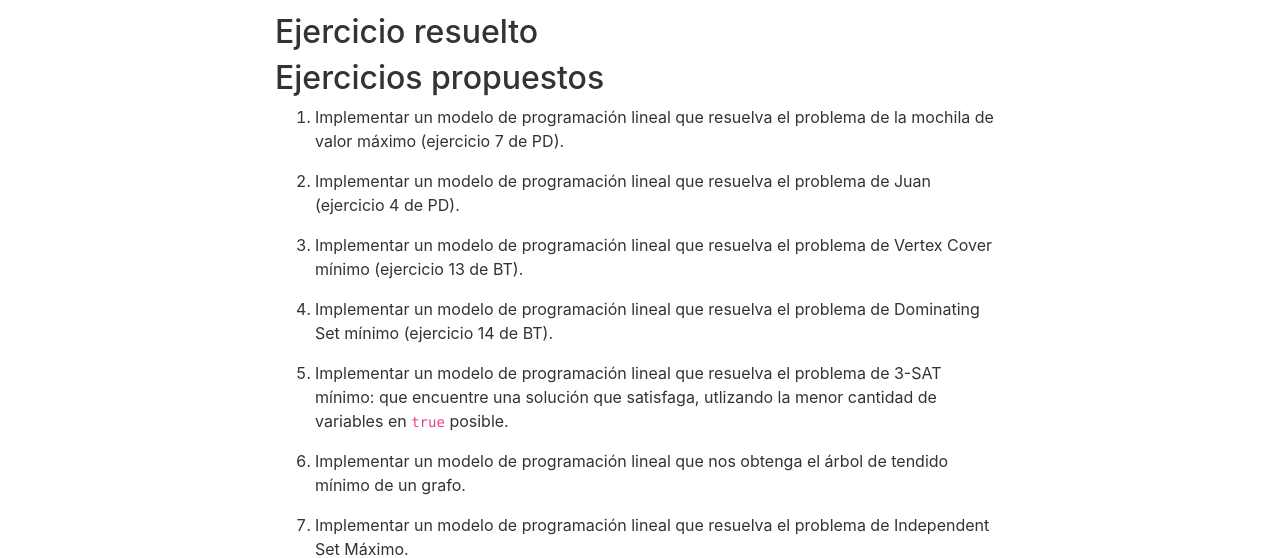
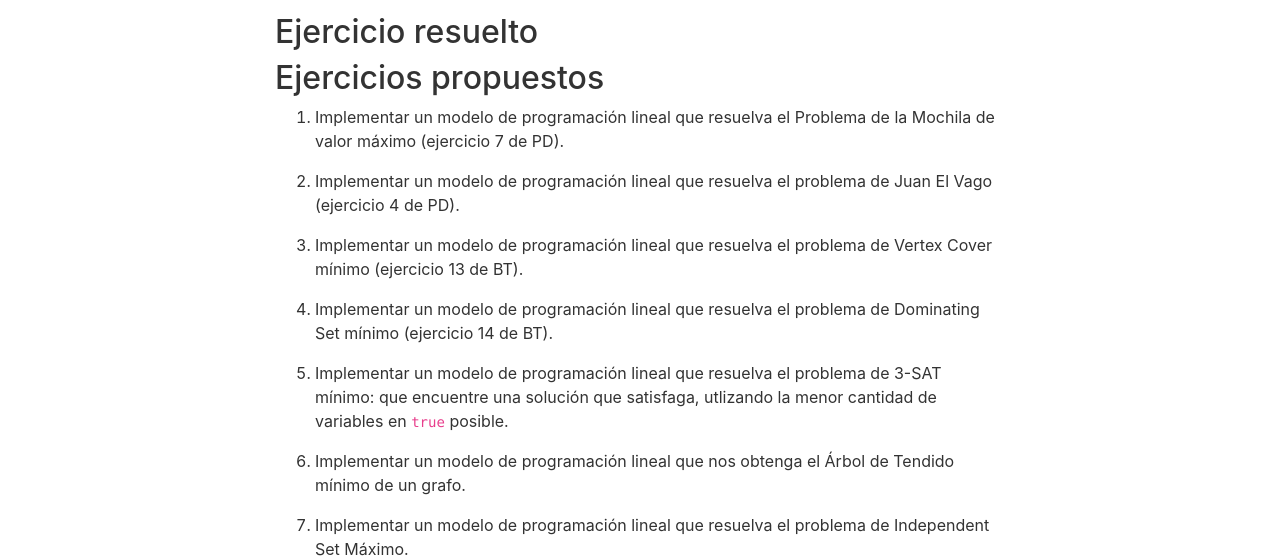
Before and after one commit to algoritmos-rw/tda_bg, a Jekyll site: the page built from material/guias/pl.md, in a window 1280 px wide. Shown: the part 221-779 px from the top of the page. Built offline with Jekyll 4.4.1, drawn with Linux system fonts in a browser that asks for light colours; nearby versions of some CDN libraries; our own code applies the rules of GitHub Pages for plain Markdown files.

Commit message:
Apply suggestions from code review
Co-authored-by: egenender <egenender@gmail.com>

```diff
--- a/material/guias/pl.md
+++ b/material/guias/pl.md
@@ -17,9 +17,9 @@ math: true
 
 ## Ejercicios propuestos
 
-1.	Implementar un modelo de programación lineal que resuelva el problema de la mochila de valor máximo (ejercicio 7 de PD).
+1.	Implementar un modelo de programación lineal que resuelva el Problema de la Mochila de valor máximo (ejercicio 7 de PD).
 
-1. 	Implementar un modelo de programación lineal que resuelva el problema de Juan (ejercicio 4 de PD).
+1. 	Implementar un modelo de programación lineal que resuelva el problema de Juan El Vago (ejercicio 4 de PD).
 
 1. 	Implementar un modelo de programación lineal que resuelva el problema de Vertex Cover mínimo (ejercicio 13 de BT).
 
@@ -27,7 +27,7 @@ math: true
 
 1.	Implementar un modelo de programación lineal que resuelva el problema de 3-SAT mínimo: que encuentre una solución que satisfaga, utlizando la menor cantidad de variables en `true` posible.
 
-1.	Implementar un modelo de programación lineal que nos obtenga el árbol de tendido mínimo de un grafo.
+1.	Implementar un modelo de programación lineal que nos obtenga el Árbol de Tendido mínimo de un grafo.
 
 1. 	Implementar un modelo de programación lineal que resuelva el problema de Independent Set Máximo.
 
```
